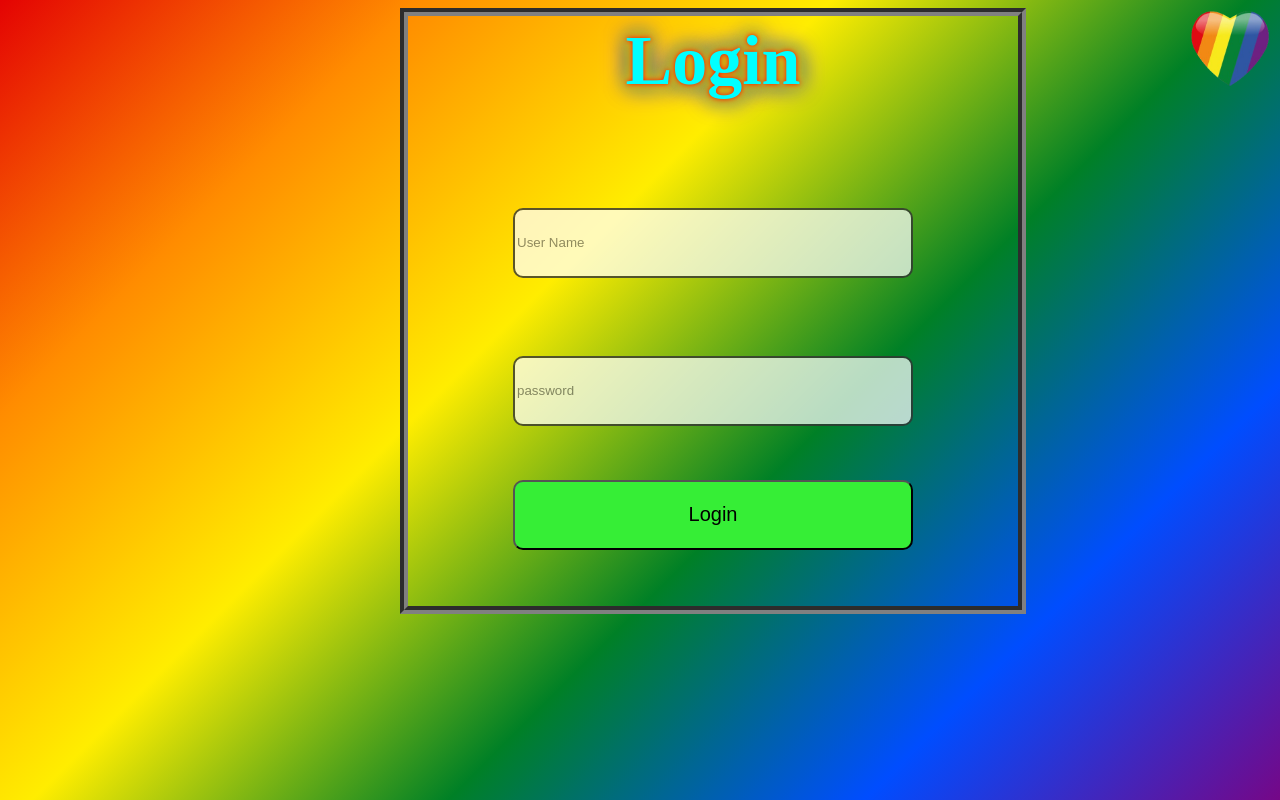
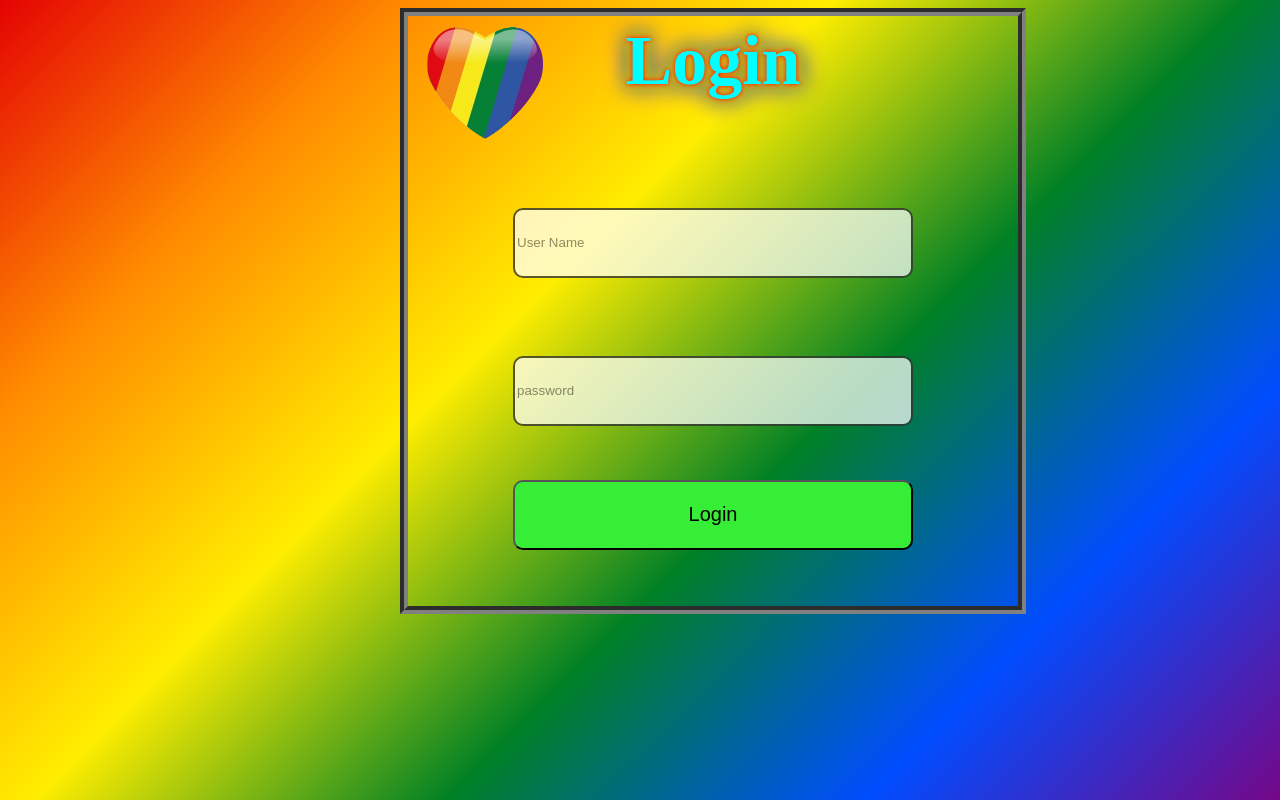
Before and after one commit to ardrajee2025topper-glitch/Login-page-design, a plain HTML site: page index.html in a window 1280 px wide. Drawn offline with Linux system fonts and the light colour scheme.

Commit message:
Modify sticker class styles in style.css
Updated the sticker class to adjust positioning and size.

```diff
--- a/style.css
+++ b/style.css
@@ -45,15 +45,15 @@ opacity: 0.8;
     font-size: 20px;
 }
 .sticker{
-    position: absolute;
-    top: 10px;
-    right: 10px;
-    left: auto;
-    margin-left: 0;
-    width: 80px;
-    height: 80px;
+position:absolute;
+width: 120px;
+height: 120px;
+top: 20px;
+left: 20px;
+margin-left: 400px;
+padding: 5px;
+
 }
-
 
 
 @media (max-width: 768px) {
```
